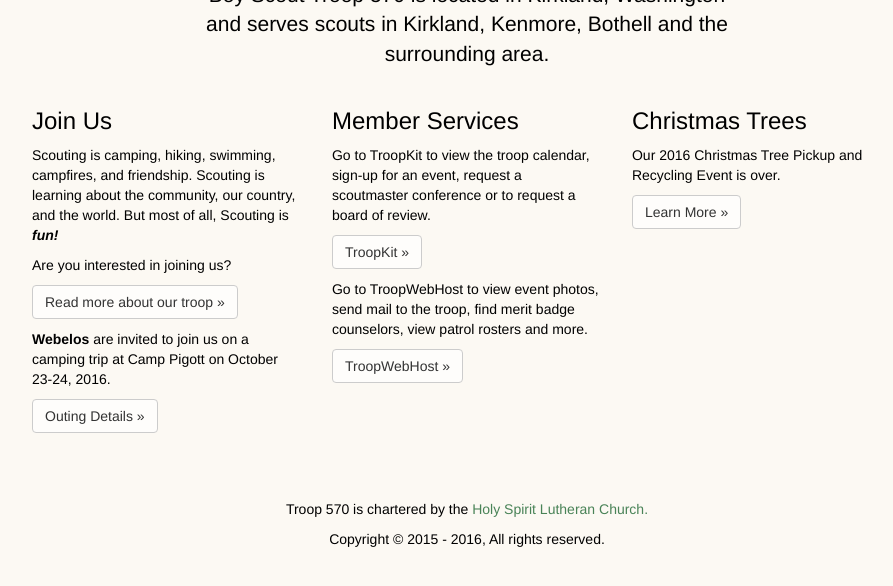
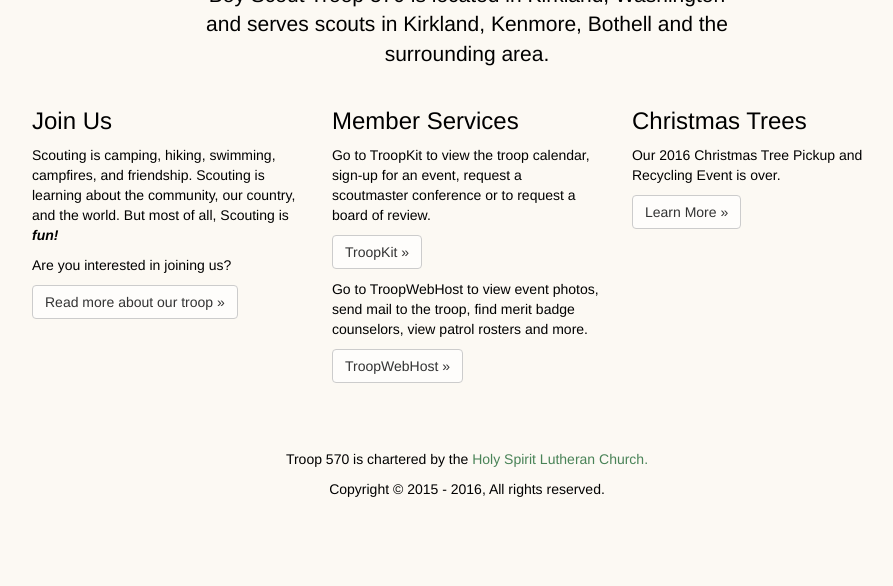
Before and after one commit to troop570/troop570.github.io, a Jekyll site: the page built from index.html, in a window 1280 px wide and 900 px high, scrolled down 280 px. Shown: the top 586 px of the window, without its empty margins (173-1066 px from the left). Built offline with Jekyll 4.4.1, drawn with Linux system fonts in a browser that asks for light colours; nearby versions of some CDN libraries; some of the changed lines change nothing that is shown.

Commit message:
Add new home page pics, comment out webe event.

```diff
--- a/index.html
+++ b/index.html
@@ -2,16 +2,18 @@
 layout: default
 description: Boy Scout Troop 570 in Kirkland, WA keeps the "Outings in Scouting."
 slides:
-- image: /images/home/on-the-edge.jpg
-  title: Snowshoe hike 2014
+- image: /images/home/rainier.jpg
+  title: Backpacking in Mount Rainier National Park 2016
+- image: /images/home/bowron.jpg
+  title: Canoeing in Bowron Lake Provincial Park, BC
+- image: /images/home/snowbp.jpg
+  title: Snowshoe Backpacking 2016
 - image: /images/home/backpack-rest.jpg
   title: Backpacking 2014
 - image: /images/home/camporee.jpg
   title: Camporee 2014
 - image: /images/home/big-group.jpg
   title: Keeping the outing in scouting
-- image: /images/home/snowshoe.jpg
-  title: Climb to the top - Snowshoe hike 2014
 - image: /images/home/colorguards.jpg
   title: Color guards at the Seattle Mariners baseball game 2014
 ---
@@ -68,8 +70,10 @@
       most of all, Scouting is <b><i>fun!</i></b></p>
       <p>Are you interested in joining us?</p>
       <p><a class="btn btn-default" href="/about/">Read more about our troop &raquo;</a></p>
+      {% comment %}
       <p><strong>Webelos</strong> are invited to join us on a camping trip at Camp Pigott on October 23-24, 2016.
       <p><a class="btn btn-default" href="/webelos/">Outing Details &raquo;</a></p>
+      {% endcomment %}
     </div>
     <div class="col-sm-4">
       <h3>Member Services</h3>
```
Also changed, not shown: images/home/bowron.jpg (added), images/home/rainier.jpg (added), images/home/snowbp.jpg (added).
